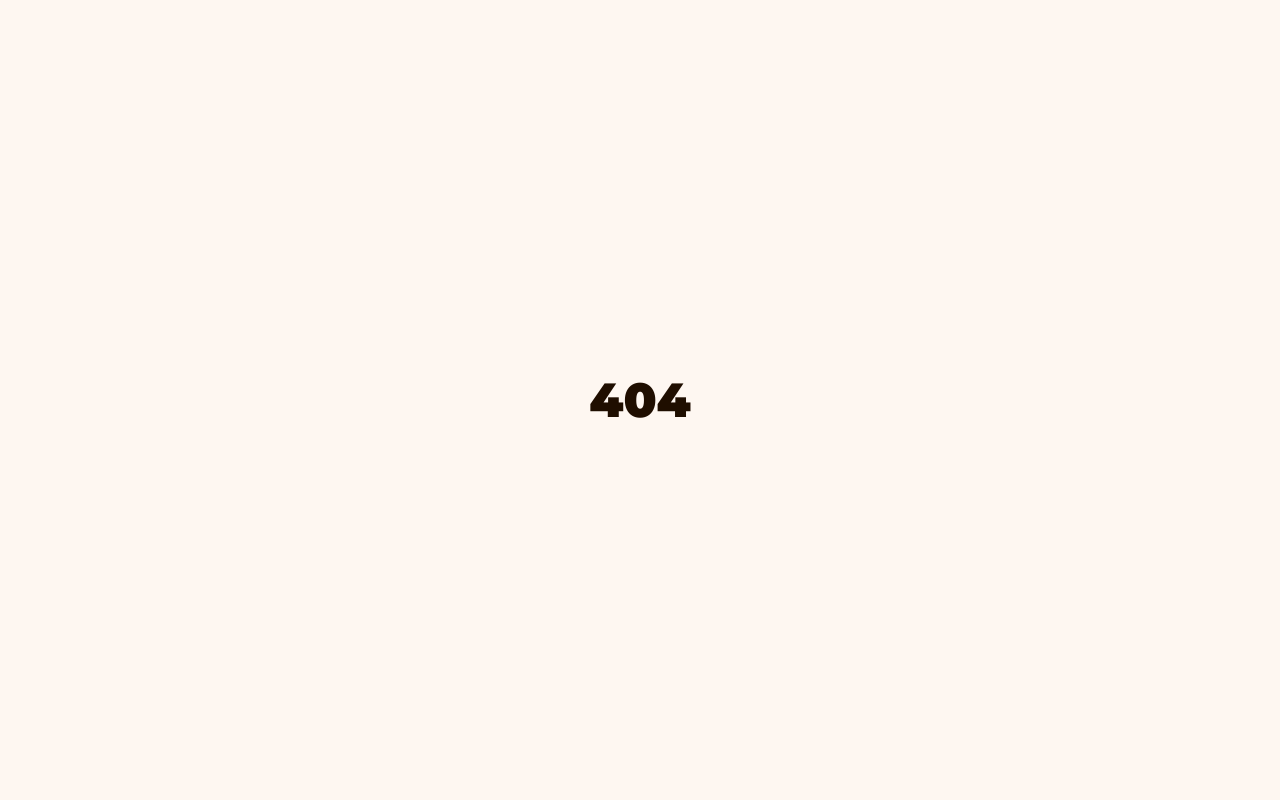
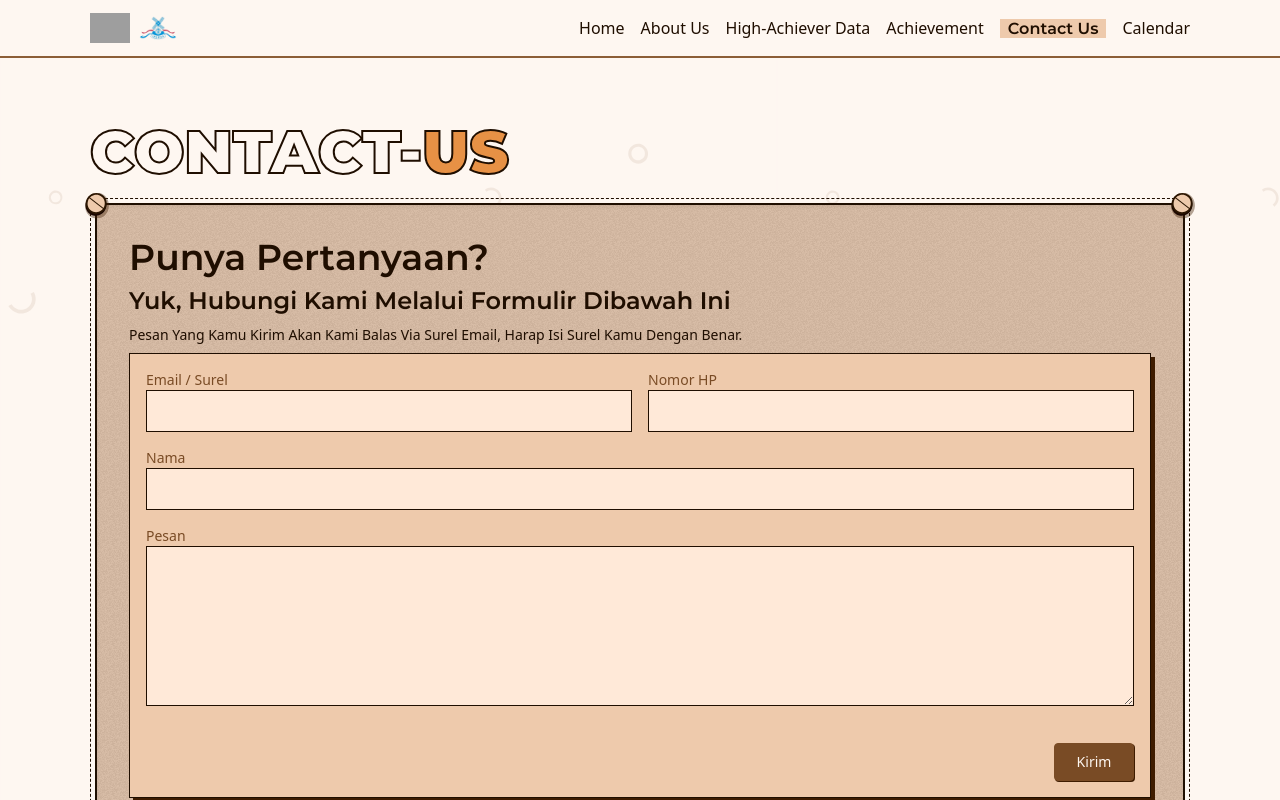
Before and after one commit to winatungmiharja/ikseda, a Next.js app: page /contact in a window 1280 px wide. Before the commit this address had no page. Shown: the top 800 px of the page. Built offline with nearby package versions, Linux system fonts and the light colour scheme; grey boxes are pictures that could not be loaded; a web font is replaced by a local one.

Commit message:
feat: add contact us page

```diff
--- a/package.json
+++ b/package.json
@@ -27,7 +27,7 @@
     "next": "^12.0.4",
     "react": "^17.0.2",
     "react-dom": "^17.0.2",
-    "react-hook-form": "^7.21.0",
+    "react-hook-form": "^7.21.2",
     "react-icons": "^4.3.1",
     "react-player": "^2.9.0",
     "zustand": "^3.6.7"
--- /dev/null
+++ b/src/components/input/ContactInput.tsx
@@ -0,0 +1,24 @@
+import clsx from 'clsx';
+import * as React from 'react';
+
+export type ContactInputProps = {
+  label: string;
+  name: string;
+};
+
+export default function ContactInput({ label, name }: ContactInputProps) {
+  return (
+    <div className='w-full'>
+      <label htmlFor='test' className='block text-primary-700'>
+        {label}
+      </label>
+      <input
+        type='text'
+        className={clsx(
+          'w-full bg-primary-200 border border-primary-900 focus:border-dashed focus:ring-0'
+        )}
+        name={name}
+      />
+    </div>
+  );
+}
--- /dev/null
+++ b/src/components/input/ContactTextArea.tsx
@@ -0,0 +1,24 @@
+import * as React from 'react';
+
+export type ContactTextAreaInputProps = {
+  label: string;
+  name: string;
+};
+
+export default function ContactTextArea({
+  label,
+  name,
+}: ContactTextAreaInputProps) {
+  return (
+    <div className='w-full'>
+      <label htmlFor='test' className='block text-primary-700'>
+        {label}
+      </label>
+      <textarea
+        className='w-full h-40 bg-primary-200 border border-primary-900 focus:border-dashed focus:ring-0'
+        name={name}
+        id={name}
+      />
+    </div>
+  );
+}
--- /dev/null
+++ b/src/container/contact/InputContact.tsx
@@ -0,0 +1,36 @@
+/* eslint-disable @next/next/no-img-element */
+import * as React from 'react';
+
+import ContactInput from '@/components/input/ContactInput';
+import ContactTextArea from '@/components/input/ContactTextArea';
+
+export default function InputContact() {
+  return (
+    <>
+      <form className='flex flex-col gap-y-8'>
+        <div className='grid grid-cols-2 gap-x-4 gap-y-4'>
+          <div className='col-span-2 md:col-span-1'>
+            <ContactInput name='email' label='Email / Surel' />
+          </div>
+          <div className='col-span-2 md:col-span-1'>
+            <ContactInput name='nohp' label='Nomor HP' />
+          </div>
+          <div className='col-span-2'>
+            <ContactInput name='nama' label='Nama' />
+          </div>
+          <div className='col-span-2'>
+            <ContactTextArea name='pesan' label='Pesan' />
+          </div>
+        </div>
+        <div className='flex justify-end'>
+          <button
+            className='px-4 py-2 w-20 text-primary-100 bg-primary-700 rounded border border-primary-700 shadow-sm transition-all hover:shadow-md focus:bg-primary-600'
+            onClick={(e) => e.preventDefault()}
+          >
+            Kirim
+          </button>
+        </div>
+      </form>
+    </>
+  );
+}
--- /dev/null
+++ b/src/container/contact/MainSection.tsx
@@ -0,0 +1,54 @@
+/* eslint-disable @next/next/no-img-element */
+import * as React from 'react';
+
+import SectionText from '@/components/text/SectionText';
+
+import InputContact from './InputContact';
+
+export default function MainSection() {
+  return (
+    <>
+      <div className='flex flex-col w-full h-full'>
+        <SectionText titleOne={'Contact-'} titleTwo={'Us'} />
+        <div className='relative p-1 mt-4 w-full border border-primary-900 border-dashed'>
+          <img
+            src='/images/nail.svg'
+            alt=''
+            className='absolute top-0 left-0 w-6 -translate-x-1/4 -translate-y-1/4'
+          />
+          <img
+            src='/images/nail.svg'
+            alt=''
+            className='absolute top-0 right-0 w-6 translate-x-1/4 -translate-y-1/4'
+          />
+          <img
+            src='/images/nail.svg'
+            alt=''
+            className='absolute bottom-0 left-0 w-6 -translate-x-1/4 translate-y-1/4'
+          />
+          <img
+            src='/images/nail.svg'
+            alt=''
+            className='absolute right-0 bottom-0 w-6 translate-x-1/4 translate-y-1/4'
+          />
+          <div className='bg-paper grid grid-cols-1 gap-y-2 p-4 w-full text-sm border-2 border-primary-900 shadow-inner md:p-8'>
+            <h3 className=''>Punya Pertanyaan?</h3>
+            <div className='flex'>
+              <h4>Yuk, Hubungi Kami Melalui Formulir Dibawah Ini</h4>
+            </div>
+            <div className='flex flex-col divide-y divide-primary-900'>
+              <p>
+                Pesan Yang Kamu Kirim Akan Kami Balas Via Surel Email, Harap Isi
+                Surel Kamu Dengan Benar.
+              </p>
+            </div>
+            <div className='p-4 w-full bg-primary-300 border border-primary-900 shadow-md'>
+              <InputContact />
+            </div>
+            <p className='mt-8 ml-auto font-semibold'>Ikseda UI 2021</p>
+          </div>
+        </div>
+      </div>
+    </>
+  );
+}
--- /dev/null
+++ b/src/pages/contact.tsx
@@ -0,0 +1,21 @@
+import * as React from 'react';
+
+import Layout from '@/components/layout/Layout';
+import Seo from '@/components/Seo';
+
+import MainSection from '@/container/contact/MainSection';
+
+export default function ContactPage() {
+  return (
+    <Layout>
+      <Seo templateTitle='Contact Us' />
+      <main className='bg-shapes-light flex relative flex-col bg-primary-100 bg-contain lg:py-16'>
+        <section className='layout overflow-x-hidden p-4 w-full md:overflow-x-visible md:gap-0 md:p-16 lg:p-0'>
+          <div className='min-h-cover flex z-0 items-center w-full'>
+            <MainSection />
+          </div>
+        </section>
+      </main>
+    </Layout>
+  );
+}
```
Also changed, not shown: 1 other file (tests, documents, lock files or other folders).
